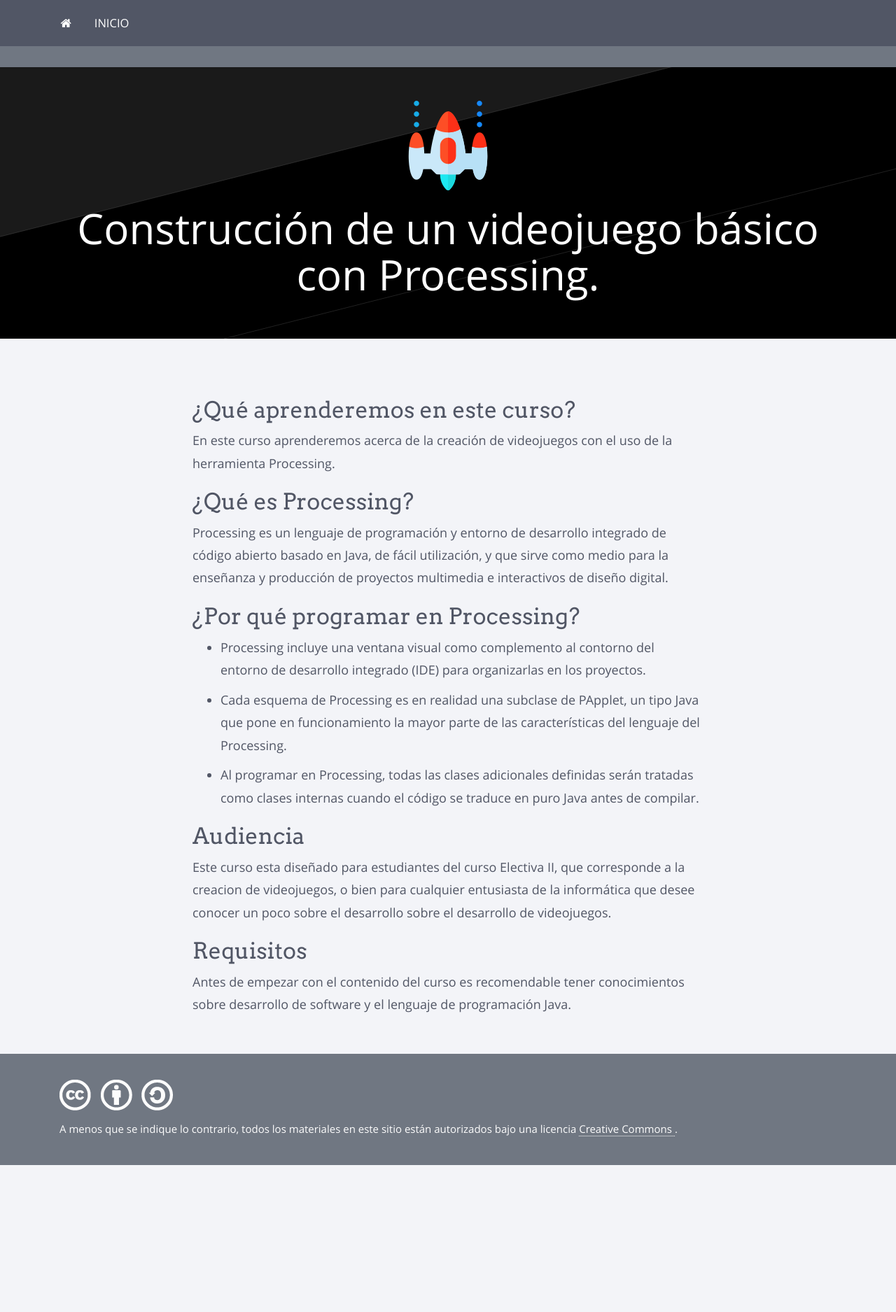
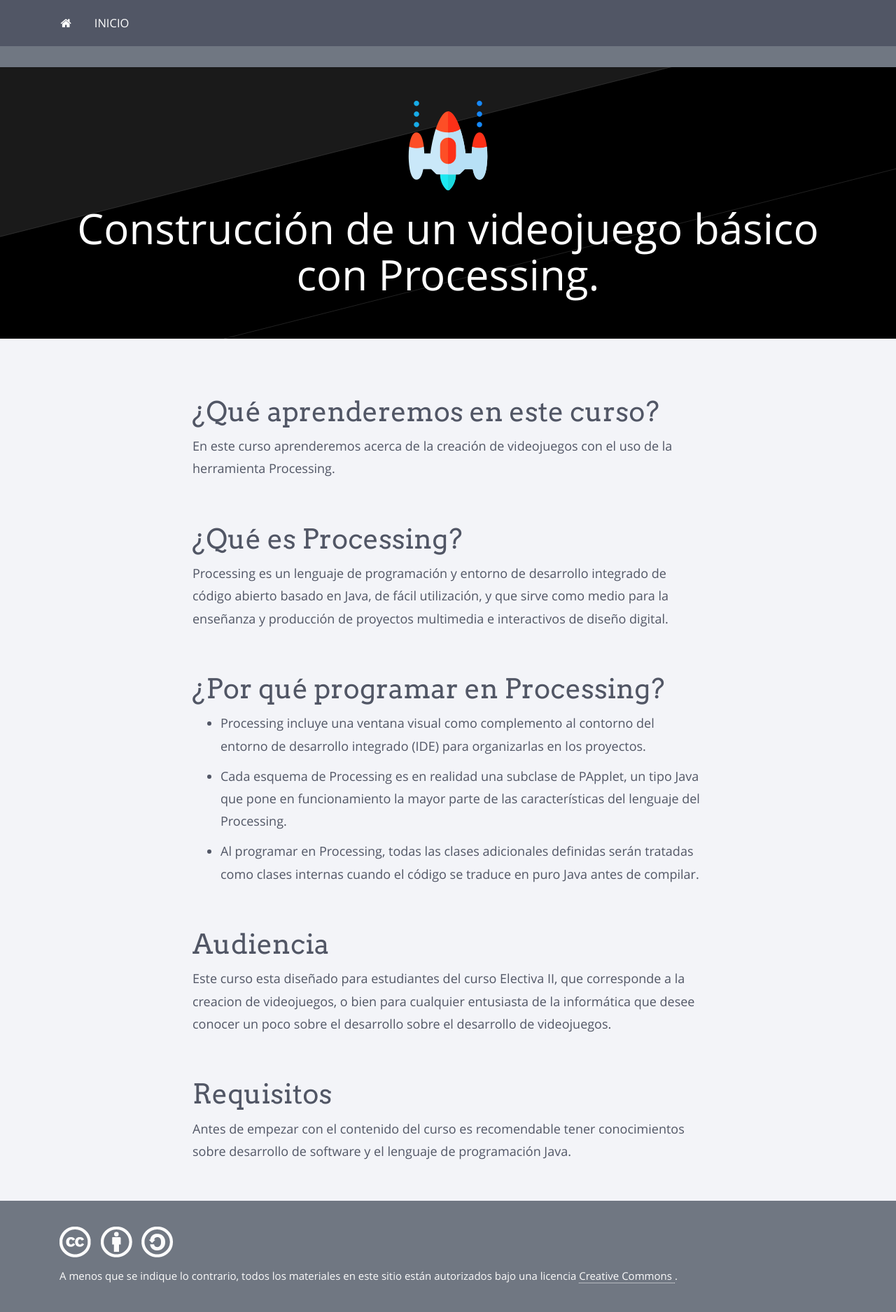
Before and after one commit to doztrock/doztrock.github.io, a Jekyll site: the page built from index.md, in a window 1280 px wide. Shown: the whole page at 70% size. Built offline with Jekyll 4.4.1, drawn with Linux system fonts in a browser that asks for light colours; nearby versions of some CDN libraries; before the commit the page ends 1665 px from its top, so only the background shows below that.

Commit message:
Correcciones en saltos de linea

```diff
--- a/index.md
+++ b/index.md
@@ -3,15 +3,17 @@ title: Bienvenido
 layout: index
 ---
 
-## ¿Qué aprenderemos en este curso?
+# ¿Qué aprenderemos en este curso?
 
 En este curso aprenderemos acerca de la creación de videojuegos con el uso de la herramienta Processing.
 
-## ¿Qué es Processing?
+&nbsp;
+# ¿Qué es Processing?
 
 Processing es un lenguaje de programación y entorno de desarrollo integrado de código abierto basado en Java, de fácil utilización, y que sirve como medio para la enseñanza y producción de proyectos multimedia e interactivos de diseño digital.
 
-## ¿Por qué programar en Processing?
+&nbsp;
+# ¿Por qué programar en Processing?
 
 * Processing incluye una ventana visual como complemento al contorno del entorno de desarrollo integrado (IDE) para organizarlas en los proyectos.
 
@@ -19,10 +21,12 @@ Processing es un lenguaje de programación y entorno de desarrollo integrado de
 
 * Al programar en Processing, todas las clases adicionales definidas serán tratadas como clases internas cuando el código se traduce en puro Java antes de compilar.
 
-## Audiencia
+&nbsp;
+# Audiencia
 
 Este curso esta diseñado para estudiantes del curso Electiva II, que corresponde a la creacion de videojuegos, o bien para cualquier entusiasta de la informática que desee conocer un poco sobre el desarrollo sobre el desarrollo de videojuegos.
 
-## Requisitos
+&nbsp;
+# Requisitos
 
 Antes de empezar con el contenido del curso es recomendable tener conocimientos sobre desarrollo de software y el lenguaje de programación Java.
```
